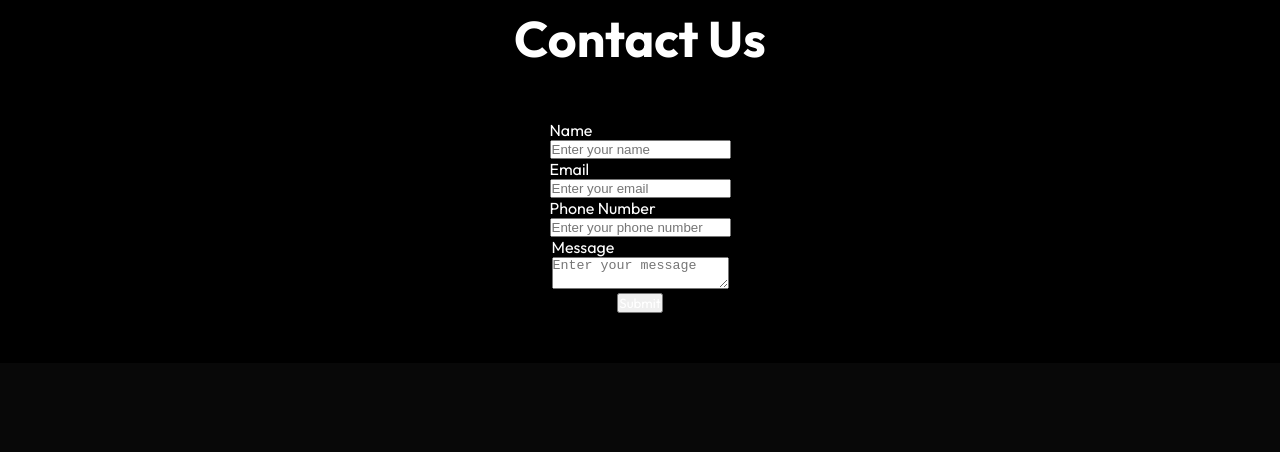
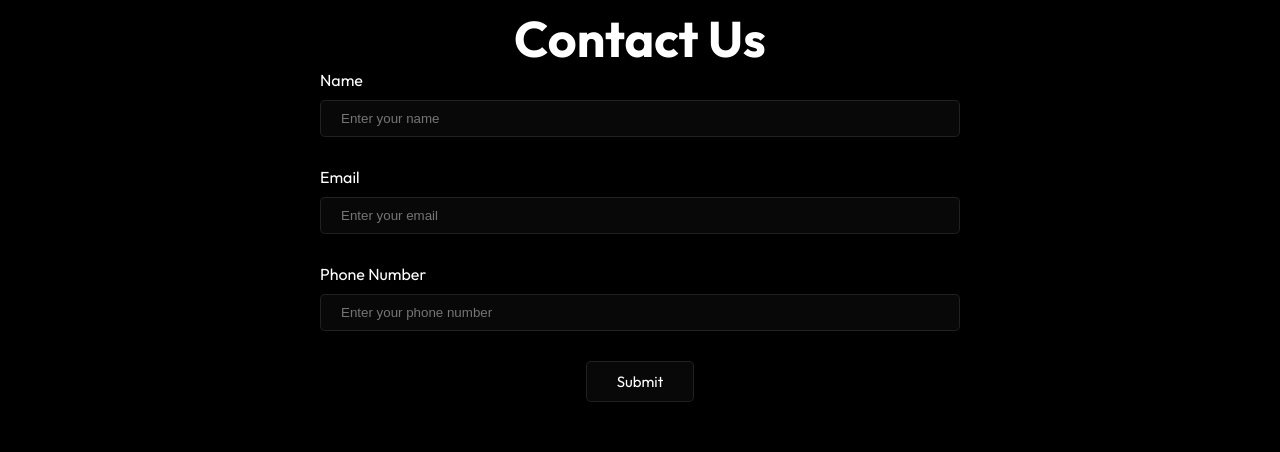
Before and after one commit to PrachiKS/glxtrvl-Project, a React (Vite) app: page /contact in a window 1280 px wide. Shown: the part 893-1345 px from the top of the page. Built offline with nearby package versions, Linux system fonts and the light colour scheme.

Commit message:
Final Update commit

```diff
--- a/src/Pages/Contact/Component/ContactStyle.css
+++ b/src/Pages/Contact/Component/ContactStyle.css
@@ -1,7 +1,48 @@
+.container{
+    width: 100%;
+    display: flex;
+    align-items: center;
+    justify-content: center;
+}
 form{
     display: flex;
+    justify-content: center;
+    align-items: center;
     flex-direction: column;
-    align-items: center;
+    gap: 20px;
+    width: 50%;
+}
+
+form .field{
+    width: 100%;
+    display: flex;
+    align-items: flex-start;
+    flex-direction: column;
     justify-content: center;
-    margin-top: 50px;
+    gap: 10px;
 }
+form input{
+    background-color: #080808;
+    border: 1px solid rgba(255, 255, 255, 0.1);
+    border-radius: 5px;
+    outline: none;
+    width: 100%;
+    padding: 10px 20px;
+    margin-bottom: 10px;
+}
+
+form .form-button button{
+    background-color: #080808;
+    border: 1px solid rgba(255, 255, 255, 0.1);
+    border-radius: 5px;
+    outline: none;
+    width: 100%;
+    padding: 10px 30px;
+    cursor: pointer;
+    font-size: 15px;
+}
+
+form .form-button button:hover{
+    background-color: #080808;
+    border: 1px solid rgba(255, 255, 255, 0.2);
+}
--- a/src/Pages/Contact/Component/Form.jsx
+++ b/src/Pages/Contact/Component/Form.jsx
@@ -4,7 +4,7 @@ const Form = () => {
     return (
         <>
             <h1 className='Heading'>Contact Us</h1>
-           <section>
+           <section className='container'>
              <form>
                 <div className='field'>
                     <p>Name</p>
@@ -18,11 +18,11 @@ const Form = () => {
                     <p>Phone Number</p>
                     <input type="tel" placeholder='Enter your phone number' required />
                 </div>
-                <div className='field'>
-                    <p>Message</p>
-                    <textarea placeholder='Enter your message' required></textarea>
+
+                <div className="form-button">
+                    <button type='submit'>Submit</button>
                 </div>
-                <button type='submit'>Submit</button>
+
             </form>
            </section>
         </>
--- a/src/components/Header/Header.css
+++ b/src/components/Header/Header.css
@@ -10,3 +10,7 @@
 .header h1{
     font-size: 50px;
 }
+
+.header p{
+    text-align: center;
+}
```
